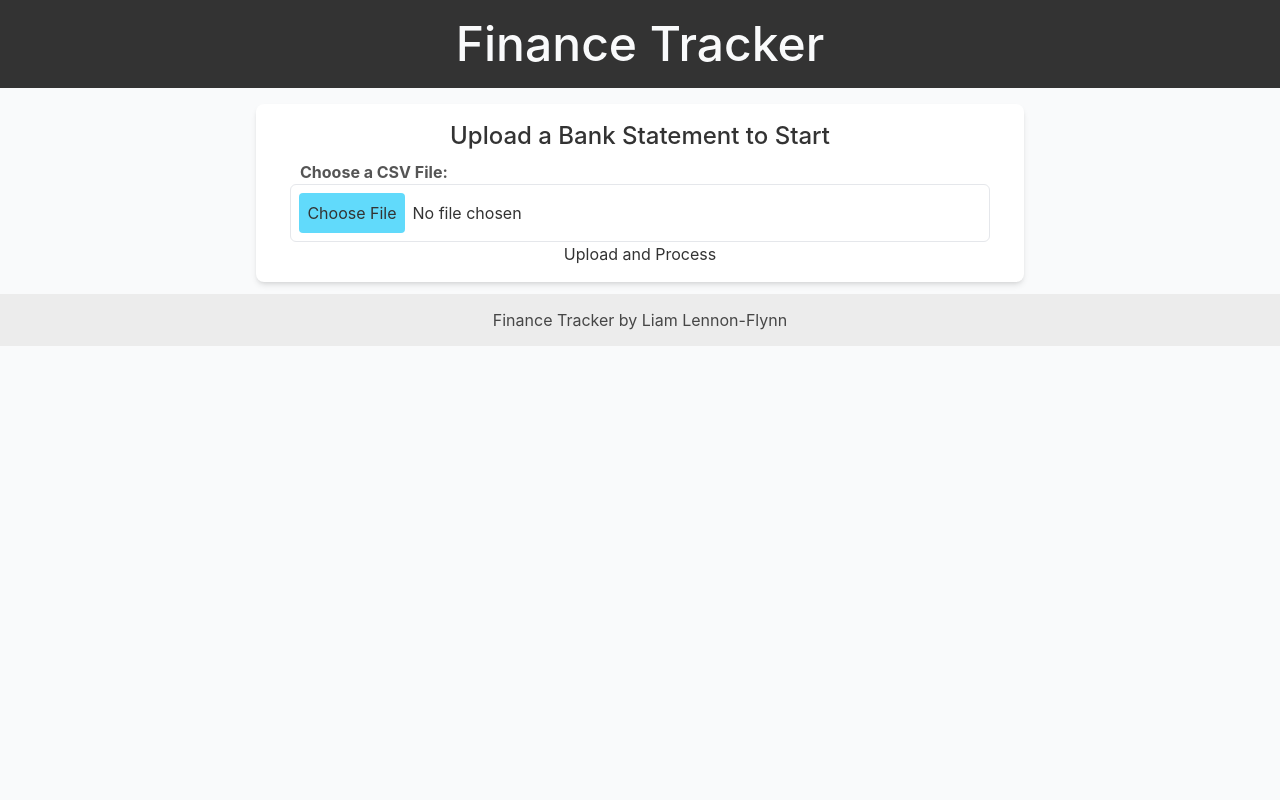
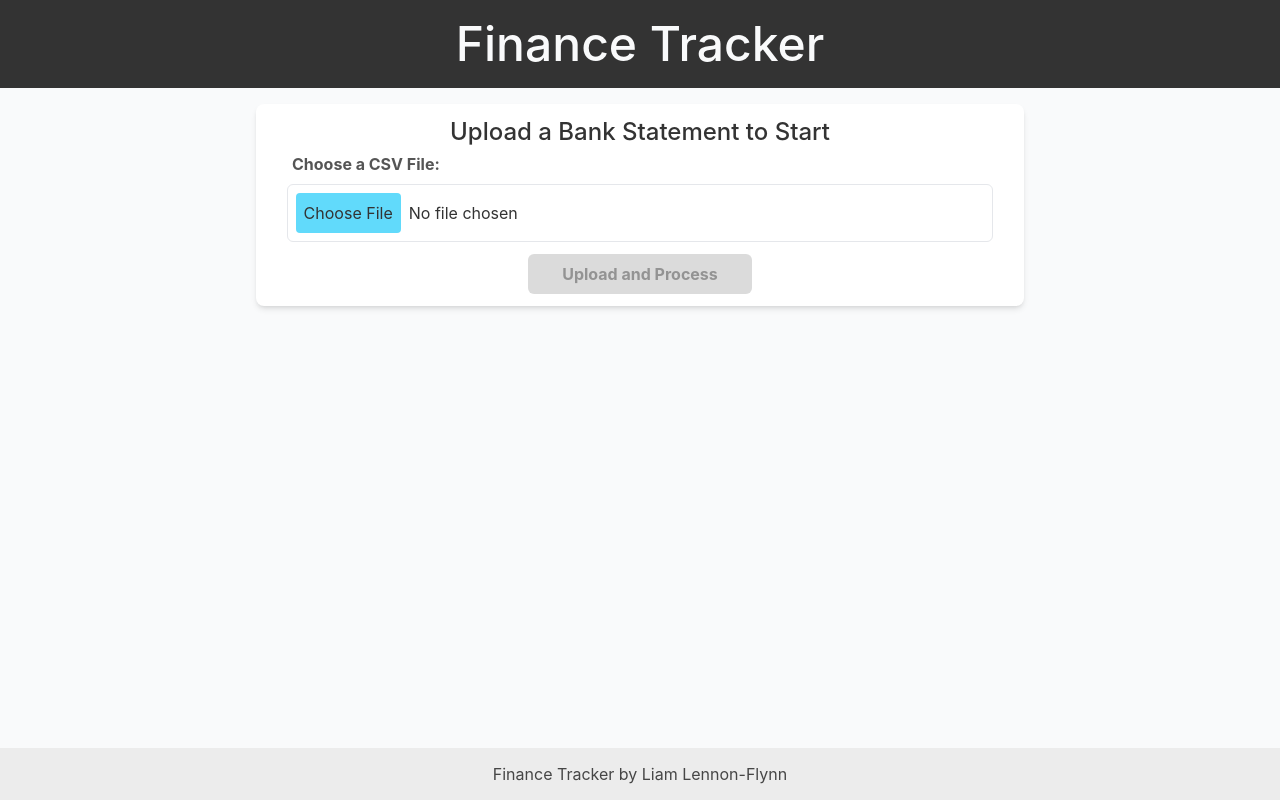
Before and after one commit to imliamflynn/subscription-tracker, a React app in the folder client/: page / in a window 1280 px wide. Built offline with nearby package versions, Linux system fonts and the light colour scheme; no server answers; the HTML template or start-up script is replaced by a standard one.

Commit message:
Finished styling for upload form and the subscription table.

```diff
--- a/client/src/App.css
+++ b/client/src/App.css
@@ -1,83 +1,3 @@
-button[type="submit"] {
-  background-color: #61dafb;
-  color: #282c34;
-  border: none;
-  padding: 12px 25px;
-  font-size: 1.1rem;
-  font-weight: bold;
-  border-radius: 5px;
-  cursor: pointer;
-  transition:
-    background-color 0.3s ease,
-    opacity 0.3s ease;
-  margin-top: 10px;
-}
-
-button[type="submit"]:hover {
-  background-color: #4cafaf;
-}
-
-button[type="submit"]:disabled {
-  background-color: #cccccc;
-  color: #666666;
-  cursor: not-allowed;
-  opacity: 0.7;
-}
-
-.message {
-  margin-top: 20px;
-  font-size: 0.95rem;
-  color: #333;
-  font-weight: 500;
-  min-height: 1.2em;
-  word-wrap: break-word;
-  padding: 8px;
-  /* Add padding by default */
-  border-radius: 4px;
-}
-
-.message:empty {
-  padding: 0;
-  /* Remove padding if empty */
-  min-height: 0;
-  /* Allow collapse if empty */
-  margin-top: 0;
-  /* Remove margin if empty */
-}
-
-/* Style messages based on content (same as before) */
-.message:first-letter {
-  text-transform: uppercase;
-}
-
-.message[data-message-type="error"] {
-  color: #d8000c;
-  background-color: #ffd2d2;
-}
-
-.message[data-message-type="success"] {
-  color: #4f8a10;
-  background-color: #dff2bf;
-}
-
-.message[data-message-type="info"] {
-  color: #00529b;
-  background-color: #bde5f8;
-}
-
-.message[data-message-type="processing"] {
-  color: #9f6000;
-  background-color: #feefb3;
-}
-
-footer {
-  margin-top: 40px;
-  padding: 15px;
-  background-color: #f0f0f0;
-  color: #555;
-  font-size: 0.9em;
-}
-
 /* --- Basic Responsive (identical to CRA example) --- */
 @media (max-width: 600px) {
   .csv-form {
--- a/client/src/App.jsx
+++ b/client/src/App.jsx
@@ -2,14 +2,14 @@ import SubscriptionsDashboard from "./components/SubscriptionsDashboard";
 
 function App() {
   return (
-    <div className="flex flex-col text-center">
+    <div className="flex min-h-screen flex-col text-center">
       <header className="mb-4 bg-[#333] p-5 text-gray-50">
         <h1 className="text-5xl font-medium">Finance Tracker</h1>
       </header>
-      <main>
+      <main className="flex-1">
         <SubscriptionsDashboard />
       </main>
-      <footer className="mt-3 flex justify-center bg-[#ececec] p-3.5 text-[#464646]">
+      <footer className="mt-auto flex justify-center bg-[#ececec] p-3.5 text-[#464646]">
         <p>Finance Tracker by Liam Lennon-Flynn</p>
       </footer>
     </div>
--- a/client/src/components/CsvUploadForm.jsx
+++ b/client/src/components/CsvUploadForm.jsx
@@ -1,11 +1,7 @@
-// src/components/CsvUploadForm.jsx
 import React, { useState } from "react";
 
 function CsvUploadForm({ onUploadSuccess }) {
-  // State to store the selected file
   const [selectedFile, setSelectedFile] = useState(null);
-  // State to store feedback message
-  const [message, setMessage] = useState("");
 
   // Handles file selection
   const handleFileChange = (event) => {
@@ -16,12 +12,10 @@ function CsvUploadForm({ onUploadSuccess }) {
         setSelectedFile(file);
       } else {
         setSelectedFile(null); // Reset if not a CSV
-        setMessage("Error: Please select a valid .csv file.");
         event.target.value = null; // Clear the input
       }
     } else {
       setSelectedFile(null);
-      setMessage("Error: Please try again.");
     }
   };
 
@@ -30,18 +24,12 @@ function CsvUploadForm({ onUploadSuccess }) {
     event.preventDefault(); // Prevent default form submission behavior
 
     if (!selectedFile) {
-      setMessage("Error: Please select a file to upload.");
       return;
     }
 
-    setMessage(`Processing file: ${selectedFile.name}...`);
-
-    // --- Placeholder for actual upload/processing logic ---
-    // In a real app, you would use FormData and fetch/axios
     const formData = new FormData();
     formData.append("csvFile", selectedFile);
     console.log("File to process:", selectedFile);
-    // fetch('/api/upload-csv', { method: 'POST', body: formData }) ...
     try {
       const response = await fetch("http://localhost:2000/upload", {
         method: "POST",
@@ -49,7 +37,6 @@ function CsvUploadForm({ onUploadSuccess }) {
       });
 
       const result = await response.json();
-      setMessage(result.message || "Upload complete");
       console.log(result);
 
       // 🔁 Trigger a re-fetch in the parent dashboard
@@ -58,42 +45,25 @@ function CsvUploadForm({ onUploadSuccess }) {
       }
     } catch (err) {
       console.error(err);
-      setMessage("Upload failed");
     }
 
-    // Simulate processing delay
-    setTimeout(() => {
-      setMessage("");
-      // Reset after processing simulation (optional for this demo)
-      // setSelectedFile(null);
-      // document.getElementById('csv-file-input').value = null;
-    }, 1500);
-  };
-
-  // Helper to determine message type for styling
-  const getMessageType = (msg) => {
-    if (!msg) return "";
-    if (msg.startsWith("Error:")) return "error";
-    if (msg.startsWith("Success:")) return "success"; // If you implement success state
-    if (msg.startsWith("Processing file:")) return "processing";
-    if (msg.startsWith("Selected file:")) return "info";
-    // Default type if needed, or leave empty
-    return "info"; // Default to info for other messages like the final one
+    setSelectedFile(null);
+    document.getElementById("csv-file-input").value = null;
   };
 
   return (
-    <div className="flex items-center justify-center">
+    <div className="mb-3 flex justify-center">
       <form
         onSubmit={handleSubmit}
-        className="flex w-[60%] flex-col rounded-lg bg-white px-4 py-4 shadow-md"
+        className="flex w-[60%] flex-col items-center rounded-lg bg-white px-3 py-3 shadow-md"
       >
-        <h2 className="mb-2 text-2xl font-medium">
+        <h2 className="mb-1 text-2xl font-medium">
           Upload a Bank Statement to Start
         </h2>
         <div className="flex w-full flex-col items-center text-left">
           <label
             htmlFor="csv-file-input"
-            className="self-start pl-7 text-left font-bold text-[#555]"
+            className="mb-2 self-start pl-6 text-left font-bold text-[#555]"
           >
             Choose a CSV File:
           </label>
@@ -104,20 +74,16 @@ function CsvUploadForm({ onUploadSuccess }) {
             accept=".csv, text/csv"
             onChange={handleFileChange}
             required
-            className="w-[95%] cursor-pointer rounded-md border border-gray-200 p-2 file:mr-2 file:cursor-pointer file:rounded-sm file:border-none file:bg-[#61dafb] file:p-2 file:transition-colors file:duration-200 file:ease-in-out hover:file:bg-[#4cafaf] hover:file:text-white"
+            className="mb-3 w-[95%] cursor-pointer rounded-md border border-gray-200 p-2 transition-colors duration-200 ease-in-out file:mr-2 file:cursor-pointer file:rounded-sm file:border-none file:bg-[#61dafb] file:p-2 file:transition-colors file:duration-200 file:ease-in-out hover:bg-gray-200 hover:file:bg-[#4cafaf]"
           />
         </div>
-        <button type="submit" disabled={!selectedFile}>
+        <button
+          type="submit"
+          disabled={!selectedFile}
+          className="w-[30%] cursor-pointer rounded-md border-0 bg-[#61dafb] p-2 font-bold transition-colors duration-200 ease-in-out hover:bg-[#4cafaf] disabled:cursor-not-allowed disabled:bg-[#cccccc] disabled:text-[#666666] disabled:opacity-70"
+        >
           Upload and Process
         </button>
-        {message && (
-          <p
-            className="message"
-            data-message-type={getMessageType(message)} // Add data attribute
-          >
-            {message}
-          </p>
-        )}
       </form>
     </div>
   );
--- a/client/src/components/SummaryBreakdown.jsx
+++ b/client/src/components/SummaryBreakdown.jsx
@@ -32,23 +32,24 @@ const SummaryBreakdown = ({ refresh }) => {
   }, 0);
 
   return (
-    <div className="mt-3 flex flex-col items-center">
+    <div className="mb-3 flex flex-col items-center">
       <h2 className="text-center text-2xl font-medium">
         Active Subscription Summary
       </h2>
-      <table className="w-[70%] divide-y divide-gray-200 overflow-hidden rounded-lg bg-white text-left shadow shadow-md">
+      <table className="w-[70%] divide-y divide-gray-200 overflow-hidden rounded-lg bg-white text-left shadow-md">
         <thead className="bg-gray-50">
           <tr>
-            <th className="px-6 py-3 text-left text-xs font-bold tracking-wider uppercase">
+            <th className="w-1/4 px-6 py-3 text-left text-xs font-bold tracking-wider uppercase">
               Vendor
             </th>
-            <th className="px-6 py-3 text-left text-xs font-bold tracking-wider uppercase">
+
+            <th className="w-1/4 px-6 py-3 text-left text-xs font-bold tracking-wider uppercase">
+              Amount
+            </th>
+            <th className="w-1/4 px-6 py-3 text-left text-xs font-bold tracking-wider uppercase">
               Interval
             </th>
-            <th className="px-6 py-3 text-left text-xs font-bold tracking-wider uppercase">
-              Amount
-            </th>
-            <th className="px-6 py-3 text-left text-xs font-bold tracking-wider uppercase">
+            <th className="w-1/4 px-6 py-3 text-left text-xs font-bold tracking-wider uppercase">
               Monthly Equivalent
             </th>
           </tr>
@@ -60,10 +61,10 @@ const SummaryBreakdown = ({ refresh }) => {
                 {sub.vendor}
               </td>
               <td className="px-6 py-4 text-sm whitespace-nowrap text-gray-500">
-                {sub.subscription_interval}
+                ${parseFloat(sub.total).toFixed(2)}
               </td>
               <td className="px-6 py-4 text-sm whitespace-nowrap text-gray-500">
-                ${parseFloat(sub.total).toFixed(2)}
+                {sub.subscription_interval}
               </td>
               <td className="px-6 py-4 text-sm whitespace-nowrap text-gray-500">
                 $
--- a/client/src/index.css
+++ b/client/src/index.css
@@ -1,14 +1,13 @@
 @import "tailwindcss";
 
 html {
-  @apply bg-gray-50;
-  color: #333;
+  @apply bg-gray-50 text-[#333];
+
   font-family:
     -apple-system, BlinkMacSystemFont, "Segoe UI", "Roboto", "Oxygen", "Ubuntu",
     "Cantarell", "Fira Sans", "Droid Sans", "Helvetica Neue", sans-serif;
   line-height: 1.5;
   font-weight: 400;
-
   font-synthesis: none;
   text-rendering: optimizeLegibility;
   -webkit-font-smoothing: antialiased;
```
Also changed, not shown: client/src/components/Subscriptions.jsx (+64 -27 lines), 1 other file (tests, documents, lock files or other folders).
